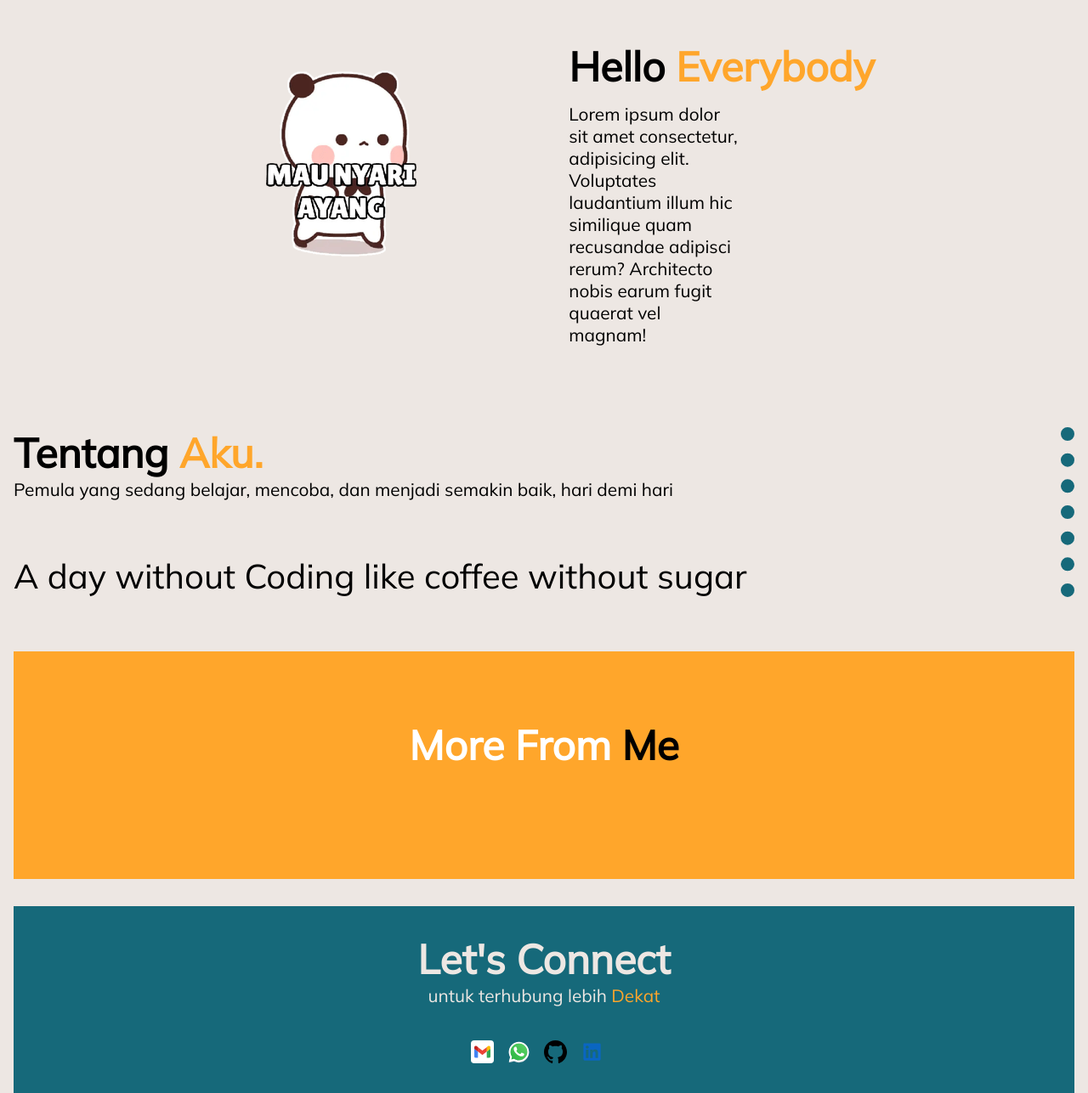
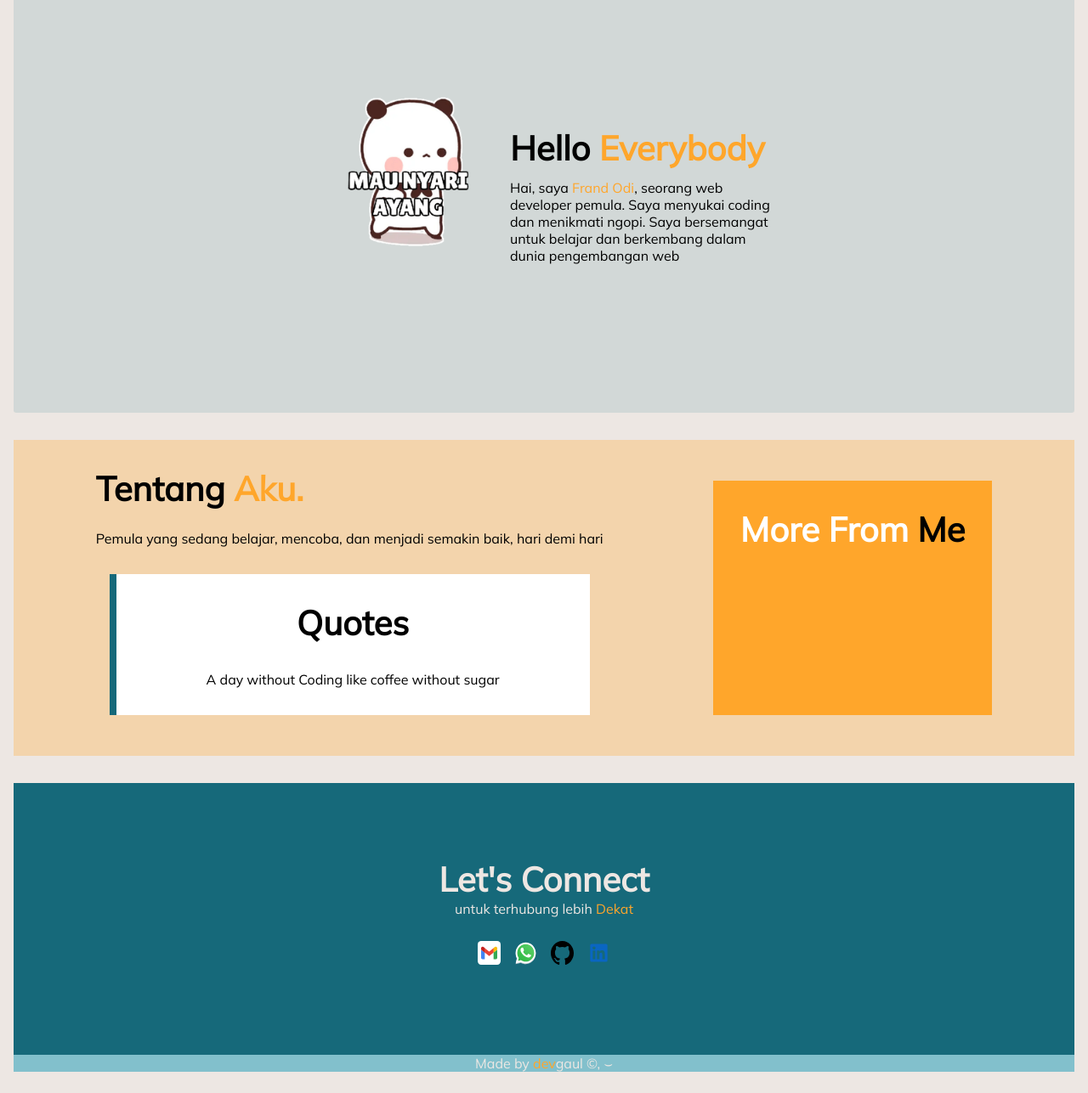
Before and after one commit to frand-kod/Portofolio, a plain HTML site: page public/index.html in a window 1280 px wide. Shown: the part 140-1427 px from the top of the page at 85% size. After the commit the page ends 1402 px from the top, so only its background shows below. Drawn offline with Linux system fonts and the light colour scheme; files that its build step writes are made by us from their sources.

Commit message:
stage final-1

```diff
--- a/asset/theme/theme-mobile.css
+++ b/asset/theme/theme-mobile.css
@@ -14,12 +14,14 @@
     --aksen-sc:#ede7e3;
     --complement:#ffa62b;
     --font-color:white;
+    --bg-pr:rgb(22, 105, 122,.12);
+    --bg-scnd:rgb(255, 166, 43,.3);
 }
 li{
     list-style-type: none;
 }
 p{
-    font-size: 2.6vh;
+    font-size: 1rem;
 }
 a{
     text-decoration: none;
@@ -28,7 +30,7 @@ a{
     align-items: center;
 }
 h1{
-    font-size: 6vh;
+    font-size: 2.5rem;
 }
 ul{
     display: flex;
@@ -95,14 +97,21 @@ color: var(--complement);
 transition: .1s ease-in;
 }
 /* main */
-
+.content{
+display: flex;
+justify-content: space-around;
+background-color: var(--bg-scnd);
+padding: 2rem;
+}
 .hero{
     display: flex;
-    margin: 6rem 8rem;
-    justify-content: space-around;
+    margin: 2rem 0;
+    justify-content: center;
     align-items: center;
     padding: 0 3rem ;
-
+    background-color: var(--bg-pr);
+    border-radius: .2rem;
+height: 32rem;
 }
 .intro{
     display: flex;
@@ -113,25 +122,35 @@ transition: .1s ease-in;
 
 }
 .image img{
-    width: auto;
+    width: 15rem;
     height: auto;
 }
 .intro p{
-    width: 25vh;
+    max-width: 20rem;
 
 }
-article{
-    margin-bottom: 2vh;
-    border-right: 1rem dotted var(--color-pr);
+.aboutme{
+    display: flex;
+    flex-direction: column;
+    gap: 1.5rem;
+    margin-bottom: 2rem;
 }
-article .italic{
-    margin: 8vh 0;
+.quotes{
+    display: flex;
+    border-left: .5rem solid var(--color-pr);
     font-size: 5vh;
+    background-color: #fff;
+    padding: 2rem 1rem;
+    gap: 2rem;
+    margin: 1rem;
+    align-items: center;
+    flex-direction: column;
 }
 /* aside */
 aside{
     background-color: var(--complement);
-    padding:10vh;
+    padding:2rem;
+    margin: 1rem 0;
     color: var(--font-color);
 
 }
@@ -181,30 +200,40 @@ aside{
 
 /* footer */
 footer{
+    height: 20rem;
     display: flex;
     margin: 2rem 0 0;
     flex-direction: column;
     background-color: var(--color-pr);
     text-align: center;
+    justify-content: center;
     padding: 4vh 0;
     color: var(--aksen-sc);
 }
+.banner{
+    margin-bottom: 1rem;
+}
 .wrapper-ft{
-    margin: 5vh 2vh 0 0  ;
+
     display: flex;
     justify-content: center;
     gap: 2vh;
-
+    padding: .78rem;
+}
+.center{
+    align-content: center;
+    align-self: center;
 }
 .list-item{
     border-bottom: 2px solid transparent;
 }
 .list-item:hover{
-    border-bottom: 2px solid var(--aksen-sc);
+    border-bottom: 2px solid black;
     transition: .1s ease-in;
 }
 .copyright{
     text-align: center;
-    background-color: black;
+    background-color:var(--aksen);
     color: var(--aksen-sc);
+
 }
--- a/public/index.html
+++ b/public/index.html
@@ -4,7 +4,7 @@
     <meta charset="UTF-8" />
     <meta name="viewport" content="width=device-width, initial-scale=1.0" />
     <link rel="stylesheet" href="/asset/theme/theme-mobile.css" />
-    <link rel="stylesheet" href="theme-dekstop.css">
+    <link rel="stylesheet" href="theme-dekstop.css" />
     <title>Document</title>
   </head>
   <body>
@@ -33,30 +33,31 @@
             <h1>Hello <span>Everybody</span></h1>
 
             <p>
-              Lorem ipsum dolor sit amet consectetur, adipisicing elit.
-              Voluptates laudantium illum hic similique quam recusandae adipisci
-              rerum? Architecto nobis earum fugit quaerat vel magnam!
+              Hai, saya <span>Frand Odi</span>, seorang web developer pemula. Saya menyukai coding dan menikmati ngopi. Saya bersemangat untuk belajar dan berkembang dalam dunia pengembangan web
             </p>
           </div>
         </div>
 
+  <div class="content">
     <article>
+      <div class="aboutme">
         <h1>Tentang <span>Aku.</span></h1>
       <p>
         Pemula yang sedang belajar, mencoba, dan menjadi semakin baik, hari
         demi hari
       </p>
-
-          <p class="italic">A day without Coding like coffee without sugar</p>
+      </div>
+      <div class="quotes">
+        <h1>Quotes</h1>
+        <p>A day without Coding like coffee without sugar</p>
+      </div>
     </article>
     <aside>
       <div class="link">
         <h1>More From <span>Me</span></h1>
-
-
-
       </div>
     </aside>
+  </div>
       </main>
 
       <footer>
@@ -64,22 +65,27 @@
           <h1>Let's Connect</h1>
           <p>untuk terhubung lebih <span>Dekat</span></p>
         </div>
+        <div class="center">
         <div class="wrapper-ft">
           <div class="list-item">
             <a href="gmail.me"><img src="/asset/icon/gmail.svg" alt="" /></a>
           </div>
           <div class="list-item">
-            <a href="wa.me"><img src="/asset/icon/whatsapp.svg" alt="wa"></a>
+            <a href="wa.me"><img src="/asset/icon/whatsapp.svg" alt="wa" /></a>
           </div>
           <div class="list-item">
-            <a href="https://github.com/frand-kod"><img src="/asset/icon/github.svg"alt="github" /></a>
+            <a href="https://github.com/frand-kod"
+              ><img src="/asset/icon/github.svg" alt="github"
+            /></a>
           </div>
 
           <div class="list-item">
-            <a href="https://linkedin.co.id"><img src="/asset/icon/linkedin.svg" alt="linkedin"/></a>
+            <a href="https://linkedin.co.id"
+              ><img src="/asset/icon/linkedin.svg" alt="linkedin"
+            /></a>
           </div>
           </div>
-
+        </div>
       </footer>
       <div class="copyright">
         <p>Made by <span>dev</span>gaul &copy;, &smile;</p>
```
Lines whose indentation alone changed are shown as unchanged.
